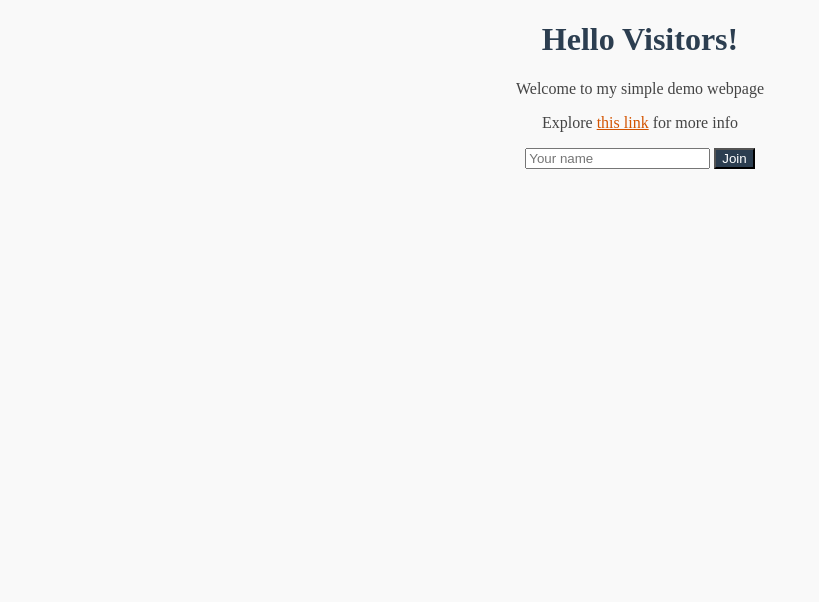
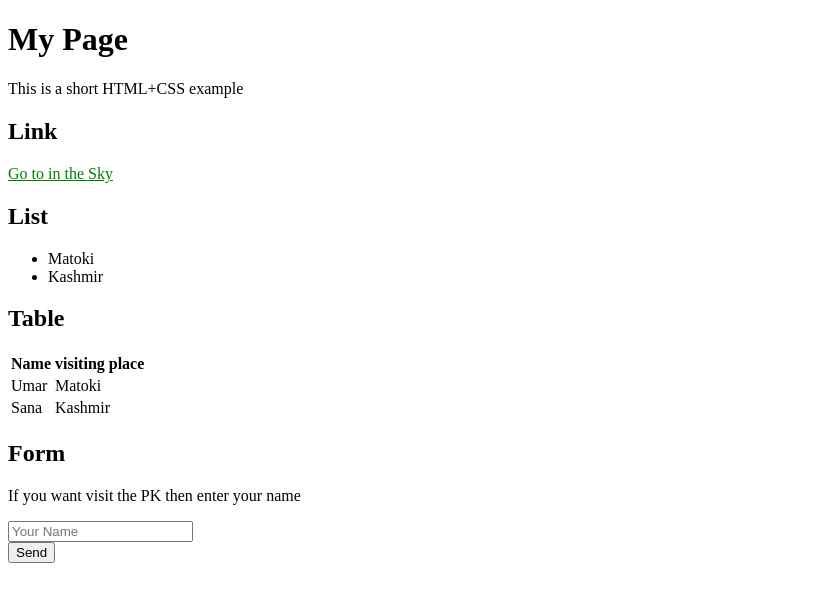
Before and after one commit to Umar-dev-01/HTML-practice_for_few_days, a plain HTML site: page multi.html in a window 1280 px wide. Shown: the whole page, without its empty margins (0-819 px from the left). Drawn offline with Linux system fonts and the light colour scheme.

Commit message:
progress

```diff
--- a/multi.html
+++ b/multi.html
@@ -1,36 +1,51 @@
 <!DOCTYPE html>
-<html lang="en">
+<html>
 <head>
-  <title>My Simple Site</title>
+  <title>Short Example</title>
   <style>
-    body {
-      background:#f9f9f9;
-      text-align:center;
-    }
-    h1{ color:#2c3e50;
-     }
-    p{
-      color:#444;
-     }
+    body{
+    h1{
+color:fullblue;
+ }
     a{
-      color:#d35400;
-    }
-    input{
-      solid #888;
-     }
-    button{
-       background:#2c3e50;
-        color:#fff;
-      }
+color:green;
+}
+    table,th,td{
+border:black;
+ }
   </style>
 </head>
 <body>
-  <h1>Hello Visitors!</h1>
-  <p>Welcome to my simple demo webpage</p>
-  <p>Explore <a href="#">this link</a> for more info</p>
+  <h1>My Page</h1>
+  <p>This is a short HTML+CSS example</p>
+  <h2>Link</h2>
+  <a href="*" target="blank">Go to in the Sky</a>
+  <h2>List</h2>
+  <ul>
+    <li>Matoki</li>
+    <li>Kashmir</li>
+  </ul>
+
+  <h2>Table</h2>
+  <table>
+    <tr>
+<th>Name</th>
+<th>visiting place</th>
+</tr>
+    <tr>
+<td>Umar</td>
+<td>Matoki</td>
+</tr>
+    <tr>
+<td>Sana</td>
+<td>Kashmir</td>
+</tr>
+  </table>
+  <h2>Form</h2>
   <form>
-    <input type="text" placeholder="Your name">
-    <button>Join</button>
+    <p>If you want visit the PK then enter your name</p>
+    <input type="text" placeholder="Your Name"><br>
+    <input type="submit" value="Send">
   </form>
 </body>
 </html>
```
Also changed, not shown: face.html (+38 -0 lines).
